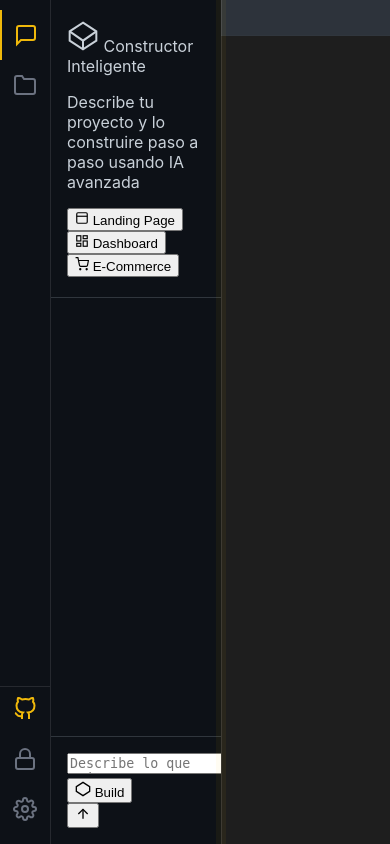
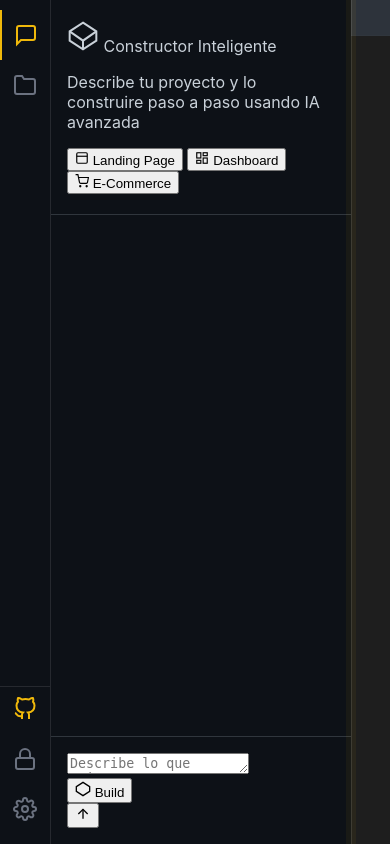
Before and after one commit to PrincipeGhost/BUNK3R-IA, a Flask app: template BUNK3R_IA/templates/workspace.html in a window 390 px wide. Run offline with Flask 3, Linux system fonts and the light colour scheme; the template is opened without the code that fills it, so the values that code supplies are empty; some libraries are stand-ins or nearby versions.

Commit message:
Allow adjusting the chat panel size with a draggable resizer
Update CSS and JavaScript to enable a resizable chat panel, modifying flex properties and container layout in `ai-chat.js` and `workspace.html`.

Replit-Commit-Author: Agent
Replit-Commit-Session-Id: 42f9a2b1-76fe-4cfc-aae7-fc84419e3b55
Replit-Commit-Checkpoint-Type: full_checkpoint
Replit-Commit-Event-Id: 53646f75-529c-44f0-8f9a-21128b7a2cee
Replit-Commit-Screenshot-Url: https://storage.googleapis.com/screenshot-production-us-central1/52b3c8af-b710-4859-90b8-684e8daf9ffb/42f9a2b1-76fe-4cfc-aae7-fc84419e3b55/HMMj3Q1
Replit-Helium-Checkpoint-Created: true

```diff
--- a/BUNK3R_IA/static/ai-chat.js
+++ b/BUNK3R_IA/static/ai-chat.js
@@ -622,11 +622,14 @@ const AIChat = {
             const offset = activityBar ? activityBar.offsetWidth : 50;
             const newWidth = e.clientX - offset;
 
-            if (newWidth >= 200 && newWidth <= window.innerWidth * 0.8) {
-                leftPanel.style.setProperty('flex', `0 0 ${newWidth}px`, 'important');
-                leftPanel.style.setProperty('width', `${newWidth}px`, 'important');
-                leftPanel.style.setProperty('min-width', `${newWidth}px`, 'important');
-                leftPanel.style.setProperty('max-width', `${newWidth}px`, 'important');
+            if (newWidth >= 100 && newWidth <= window.innerWidth * 0.8) {
+                console.log('[RESIZER] Aplicando ancho:', newWidth);
+
+                // Aplicar a ambos para asegurar compatibilidad
+                leftPanel.style.setProperty('width', newWidth + 'px', 'important');
+                leftPanel.style.setProperty('flex', '0 0 ' + newWidth + 'px', 'important');
+                leftPanel.style.setProperty('min-width', newWidth + 'px', 'important');
+                leftPanel.style.setProperty('max-width', newWidth + 'px', 'important');
             }
         });
 
--- a/BUNK3R_IA/templates/workspace.html
+++ b/BUNK3R_IA/templates/workspace.html
@@ -42,7 +42,8 @@
         .ai-panel-chat {
             display: none !important;
             flex-direction: column !important;
-            flex: 0 0 300px !important;
+            width: 300px !important;
+            flex: 0 0 auto !important;
             background: #0d1117 !important;
             border-right: 1px solid #30363d !important;
             overflow: hidden !important;
@@ -51,12 +52,22 @@
         }
         .ai-panel-chat.active-panel {
             display: flex !important;
-            flex: 1 !important;
-            width: 100% !important;
+            width: 300px !important;
+            flex: 0 0 auto !important;
             height: 100% !important;
             border-right: none !important;
             flex-direction: column !important;
             min-height: 0 !important;
+        }
+        .ai-workspace-container {
+            display: flex !important;
+            flex-direction: row !important;
+            flex: 1 !important;
+            height: 100% !important;
+            width: 100% !important;
+            background: #0d1117 !important;
+            overflow: hidden !important;
+            align-items: stretch !important;
         }
         .ai-chat-sidebar-header {
             flex-shrink: 0 !important;
```
